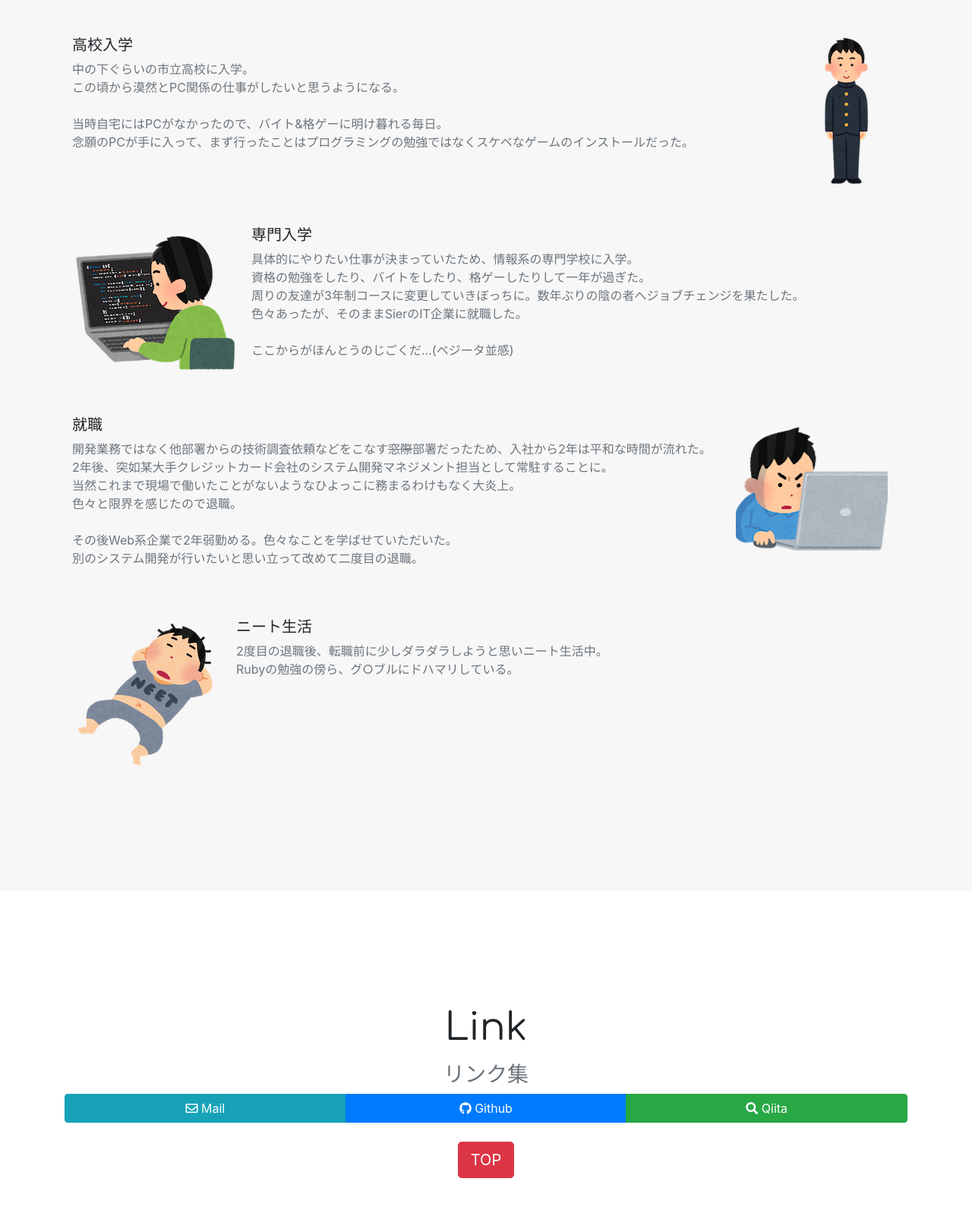
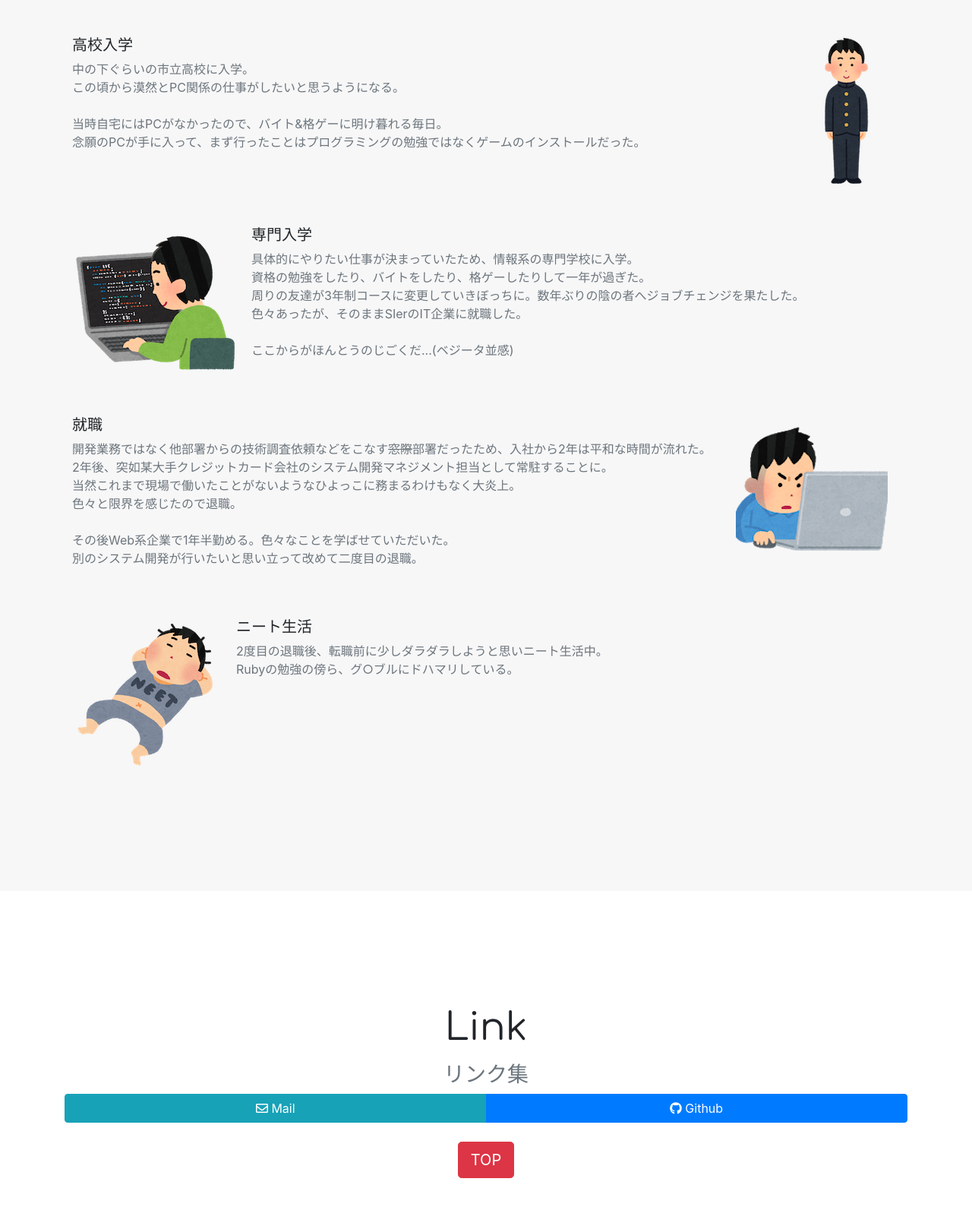
Before and after one commit to hassoubeat/MyPortfolio, a plain HTML site: page index.html in a window 1280 px wide. Shown: the part 3442-5031 px from the top of the page at 76% size. Drawn offline with nearby package versions, Linux system fonts and the light colour scheme; a web font is replaced by a local one.

Commit message:
2019/03/03 修正

```diff
--- a/index.html
+++ b/index.html
@@ -257,7 +257,7 @@
                 この頃から漠然とPC関係の仕事がしたいと思うようになる。<br>
                 <br>
                 当時自宅にはPCがなかったので、バイト&格ゲーに明け暮れる毎日。<br>
-                念願のPCが手に入って、まず行ったことはプログラミングの勉強ではなくスケベなゲームのインストールだった。<br>
+                念願のPCが手に入って、まず行ったことはプログラミングの勉強ではなくゲームのインストールだった。<br>
               </p>
             </div>
             <a href="#" class="mr-3 d-none d-md-block">
@@ -276,7 +276,7 @@
                 具体的にやりたい仕事が決まっていたため、情報系の専門学校に入学。<br>
                 資格の勉強をしたり、バイトをしたり、格ゲーしたりして一年が過ぎた。<br>
                 周りの友達が3年制コースに変更していきぼっちに。数年ぶりの陰の者へジョブチェンジを果たした。<br>
-                色々あったが、そのままSierのIT企業に就職した。<br>
+                色々あったが、そのままSIerのIT企業に就職した。<br>
                 <br>
                 ここからがほんとうのじごくだ...(ベジータ並感)
               </p>
@@ -293,7 +293,7 @@
                 当然これまで現場で働いたことがないようなひよっこに務まるわけもなく大炎上。<br>
                 色々と限界を感じたので退職。<br>
                 <br>
-                その後Web系企業で2年弱勤める。色々なことを学ばせていただいた。<br>
+                その後Web系企業で1年半勤める。色々なことを学ばせていただいた。<br>
                 別のシステム開発が行いたいと思い立って改めて二度目の退職。
               </p>
             </div>
@@ -329,7 +329,6 @@
           <div class="btn-group d-flex wow fadeInUp" role="group" aria-label="..." data-wow-delay="0.6s" data-wow-duration="1.5s" style="visibility: visible; animation-duration: 1.5s; animation-delay: 0.6s; animation-name: fadeInUp;">
             <a class="btn btn-info w-100" href="mailto:hassoubeat.work@gmail.com"><i class="far fa-envelope"></i> Mail</a>
             <a class="btn btn-primary w-100" href="https://github.com/hassoubeat" target="_blank"><i class="fab fa-github"></i> Github</a>
-            <a class="btn btn-success w-100" href="https://qiita.com/hassoubeat" target="_blank"><i class="fa fa-search"></i> Qiita</a>
           </div>
         </div>
         <div class="col-lg-12 text-center" style="padding-top:25px;">
```
